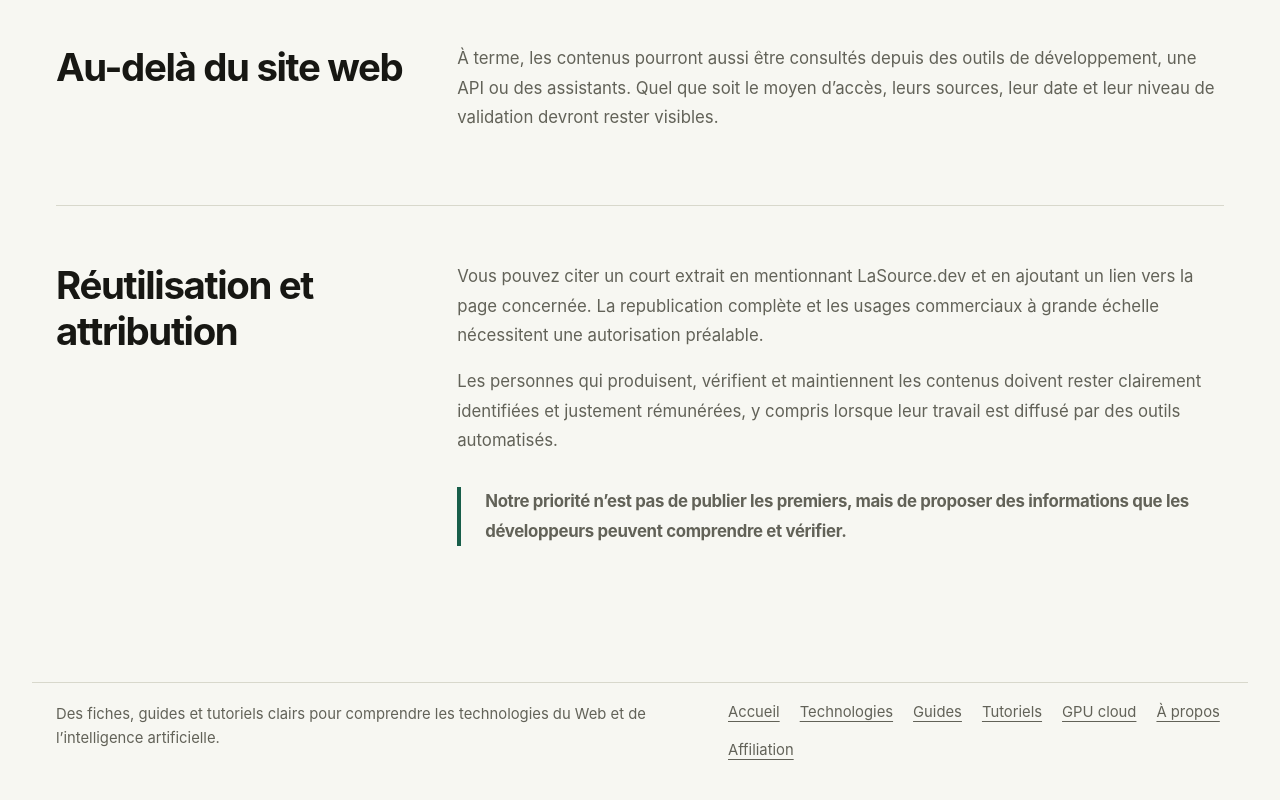
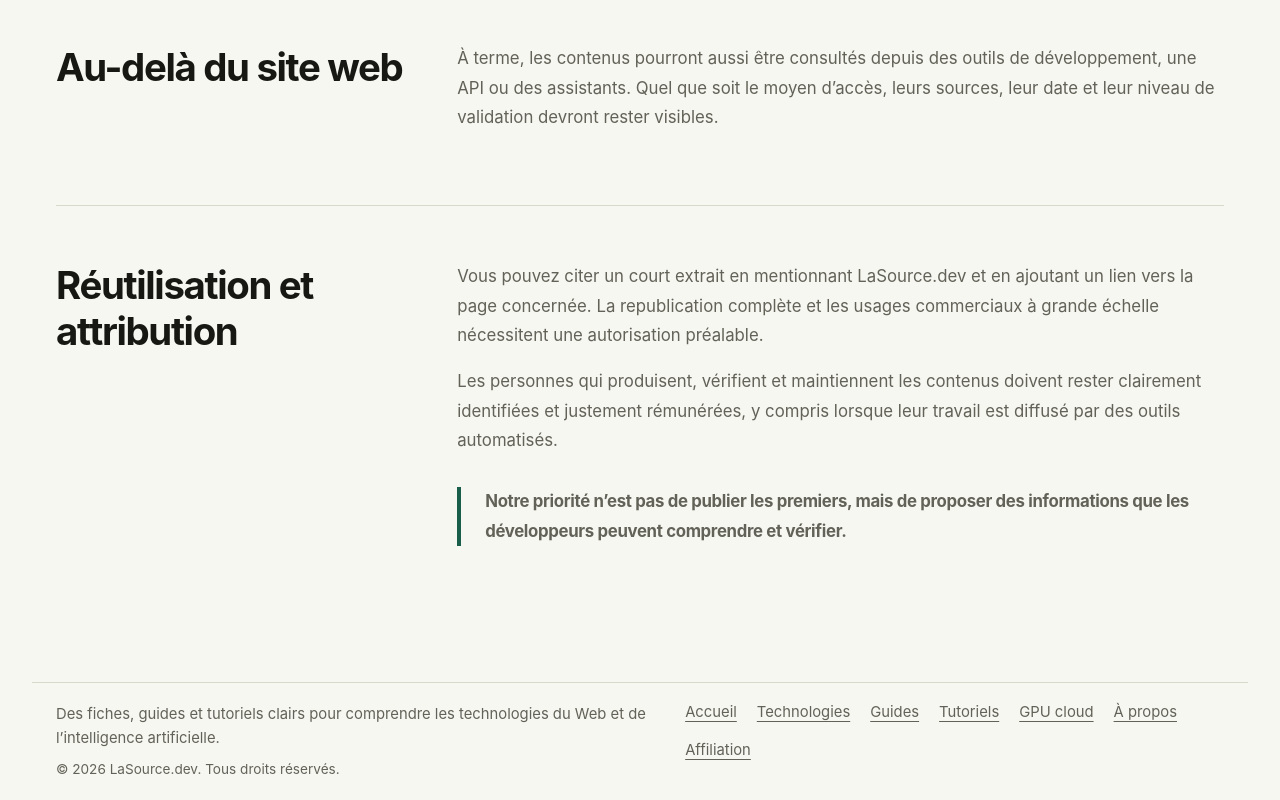
Before and after one commit to lasource-dev/lasource-web, a Next.js app: page /a-propos in a window 1280 px wide. Shown: the part 2569-3369 px from the top of the page. Before the commit the page ends 3348 px from the top, so only its background shows below. Built offline with nearby package versions, Linux system fonts and the light colour scheme; no server answers.

Commit message:
Ajouter la mention de copyright au footer

```diff
--- a/src/app/(frontend)/globals.css
+++ b/src/app/(frontend)/globals.css
@@ -123,6 +123,15 @@ button:focus-visible {
   max-width: 40rem;
 }
 
+.footer-copy {
+  display: grid;
+  gap: 0.5rem;
+}
+
+.site-footer .footer-copyright {
+  font-size: 0.85rem;
+}
+
 @media (max-width: 42rem) {
   .site-header,
   .site-footer {
--- a/src/app/(frontend)/layout.tsx
+++ b/src/app/(frontend)/layout.tsx
@@ -63,10 +63,13 @@ export default function FrontendLayout({ children }: Readonly<{ children: ReactN
         </header>
         {children}
         <footer className="site-footer">
-          <p>
-            Des fiches, guides et tutoriels clairs pour comprendre les technologies du Web et de
-            l’intelligence artificielle.
-          </p>
+          <div className="footer-copy">
+            <p>
+              Des fiches, guides et tutoriels clairs pour comprendre les technologies du Web et de
+              l’intelligence artificielle.
+            </p>
+            <p className="footer-copyright">© 2026 LaSource.dev. Tous droits réservés.</p>
+          </div>
           <nav aria-label="Navigation de pied de page">
             <Link href="/">Accueil</Link>
             <Link href="/technologies">Technologies</Link>
```
